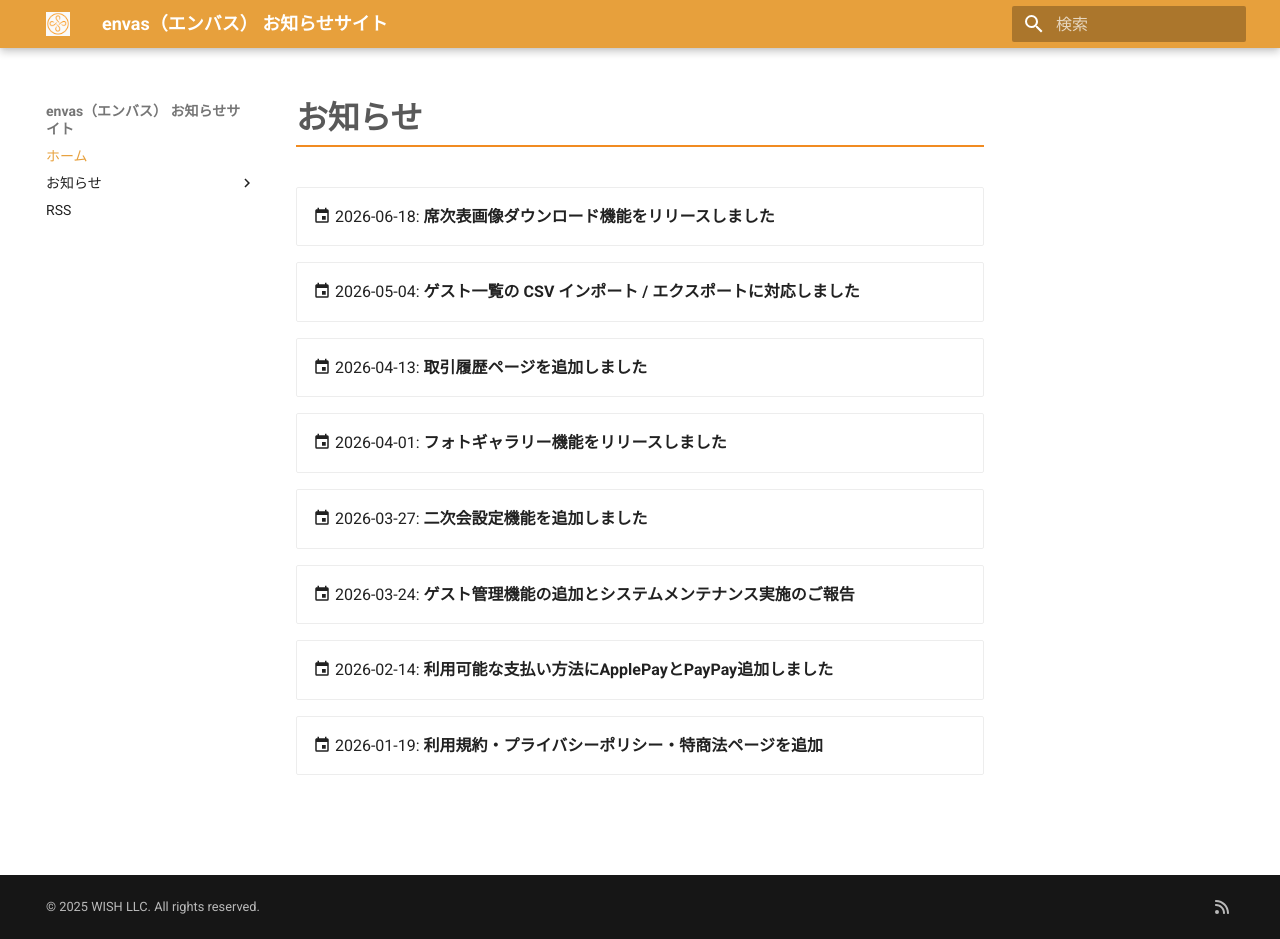
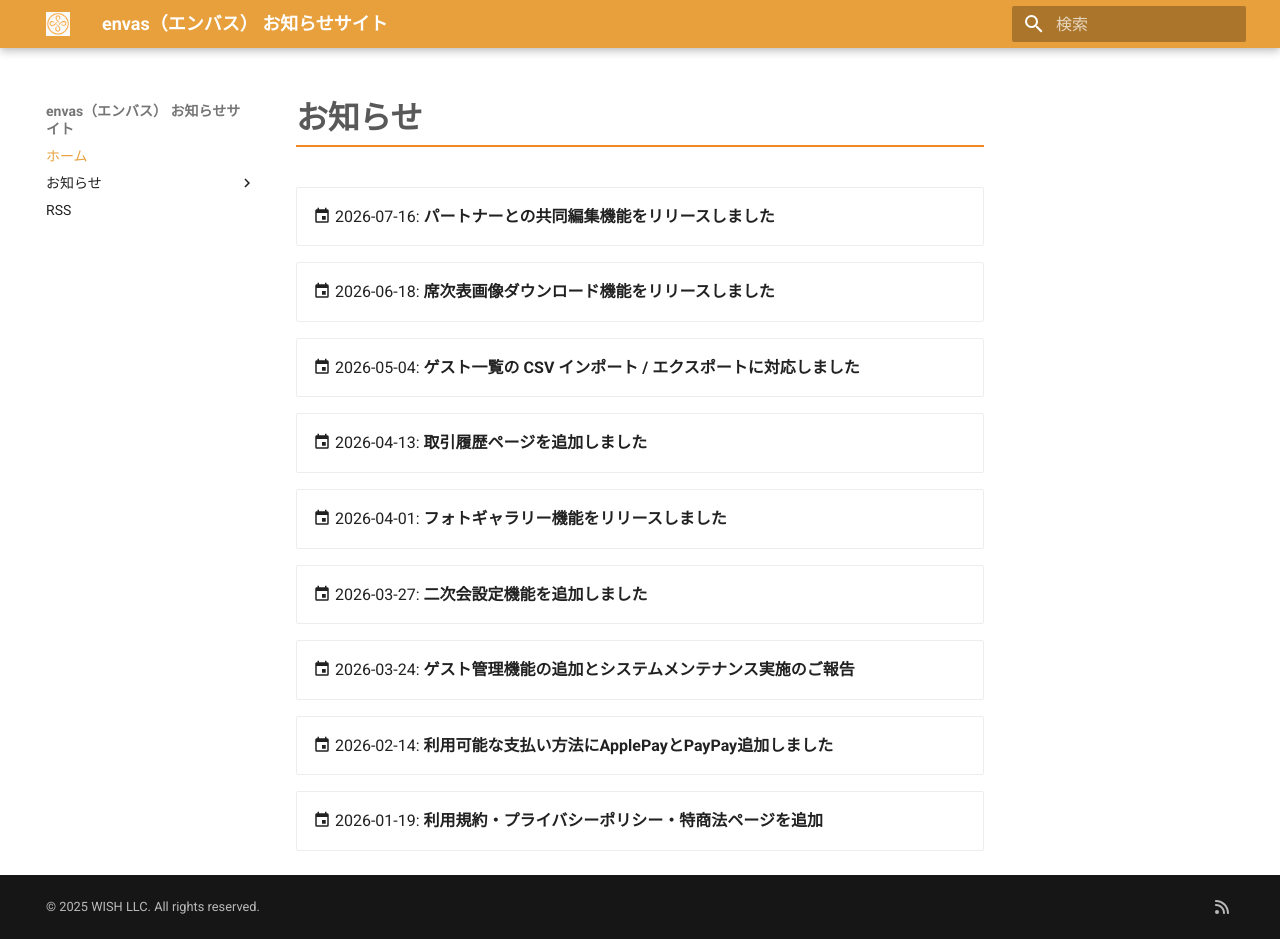
Before and after one commit to wish-corp/envas-info, an MkDocs documentation site: the page built from docs/index.md, in a window 1280 px wide and 939 px high. Built offline with MkDocs 1.6.1 and Material for MkDocs 9.7.7, drawn with Linux system fonts in a browser that asks for light colours.

Commit message:
docs: お知らせ一覧にエントリを追加
🤖 Generated with [Claude Code](https://claude.com/claude-code)

Co-Authored-By: Claude <noreply@anthropic.com>

```diff
--- a/docs/index.md
+++ b/docs/index.md
@@ -1,5 +1,8 @@
 # お知らせ
 
+<div class="grid cards" markdown>
+- [:material-calendar: 2026-07-16: **パートナーとの共同編集機能をリリースしました**](news/2026-07-16-collaborative-editing.md)
+</div>
 <div class="grid cards" markdown>
 - [:material-calendar: 2026-06-18: **席次表画像ダウンロード機能をリリースしました**](news/2026-06-18-seating-chart-image.md)
 </div>
```
